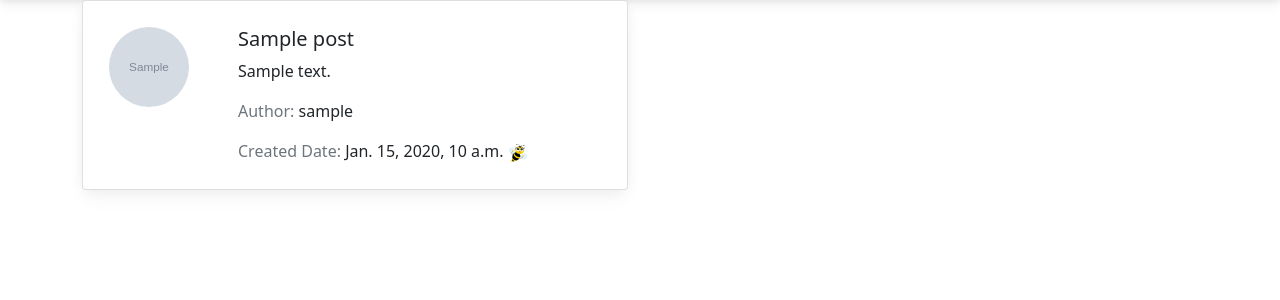
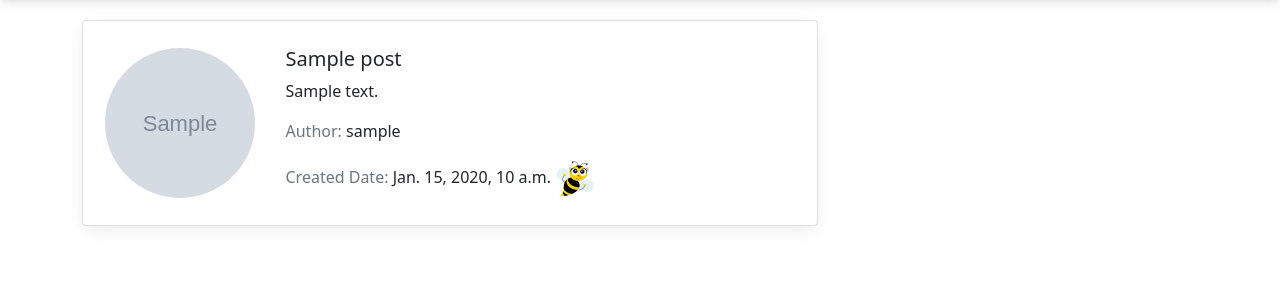
Before and after one commit to henriits/Socialmediaproject1, a Django app: page /posts/ in a window 1280 px wide. Shown: the part 82-382 px from the top of the page. Run offline with Django 4.2, Linux system fonts and the light colour scheme; tables that the repository leaves empty hold one stand-in row (values such as "Sample post"); grey boxes marked "Sample" are stand-in pictures; some libraries are stand-ins or nearby versions.

Commit message:
post page: post image (default image) and bee logo added

```diff
--- a/posts/models.py
+++ b/posts/models.py
@@ -9,7 +9,7 @@ from sorl.thumbnail import ImageField
 class Post(models.Model):
     author = models.ForeignKey("auth.User", on_delete=models.CASCADE)
     title = models.CharField(max_length=250)
-    image = models.ImageField(upload_to="images/", blank=True, null=True)
+    image = models.ImageField(upload_to='img', blank=True, null=True)
     text = models.CharField(max_length=250)
     created_date = models.DateTimeField(default=timezone.now)
 
--- a/static/css/styles.css
+++ b/static/css/styles.css
@@ -79,8 +79,8 @@
 }
 
 .rounded-picture {
-  width: 80px;
-  height: 80px;
+  width: 150px;
+  height: 150px;
   float: left;
   border-radius: 50%;
   margin-right: 10px;
@@ -102,7 +102,29 @@
 
 /* Little bee logo into post page */
 .bee-logo {
-  width: 20px;
-  padding: 5px
-  margin-left: 10px;
+  width: 40px;
+  padding: 20px
+  margin-left: 50px;
 }
+
+
+.post-card {
+  padding: 10px;
+  margin-bottom: 10px;
+}
+
+.align-right {
+  justify-content: flex-end;
+}
+
+.align-left {
+  justify-content: flex-start;
+}
+
+.container {
+  margin-top: 20px; /* Add margin-top as needed */
+}
+
+.navbar {
+  margin-bottom: 20px; /* Add margin-bottom as needed */
+}
--- a/templates/feed/posts.html
+++ b/templates/feed/posts.html
@@ -7,15 +7,15 @@
 <div class="container">
   <div class="row">
     {% for post in posts %}
-      <div class="col-md-6">
-        <div class="card mb-4 post-card">
+      <div class="col-md-8">
+        <div class="card mb-4 post-card" {% cycle 'align-right' 'align-left' %}">
           <div class="card-body card-content">
             <div class="row">
-              <div class="col-md-3">
+              <div class="col-md-3 d-flex justify-content-center align-items-center">
                 {% if post.image %}
                 <img src="{{ post.image.url }}" class="rounded-picture" alt="{{ post.title }}">
                 {% else %}
-                <img src="{% static 'images/default_img.jpg' %}" class="rounded-picture" alt="Default Image">
+                <img src="{% static 'img/defaultpost_img.jpg' %}" class="rounded-picture" alt="Default Image">
                 {% endif %}
               </div>
               <div class="col-md-9">
@@ -23,7 +23,7 @@
                 <p class="card-text">{{ post.text }}</p>
                 <p class="card-text"><span class="text-muted">Author:</span> <span class="text-dark">{{ post.author }}</span></p>
                 <p class="card-text"><span class="text-muted">Created Date:</span> <span class="text-dark">{{ post.created_date }}</span>
-                <img src="{% static 'images/bee_logo.png' %}" class="bee-logo" alt="Bee Logo"></p>
+                <img src="{% static 'img/bee_logo.png' %}" class="bee-logo" alt="Bee Logo"></p>
               </div>
             </div>
           </div>
```
Also changed, not shown: static/img/bee_logo.png (renamed from media/images/bee_logo.png), static/img/defaultpost_img.jpg (renamed from media/images/default_img.jpg).
